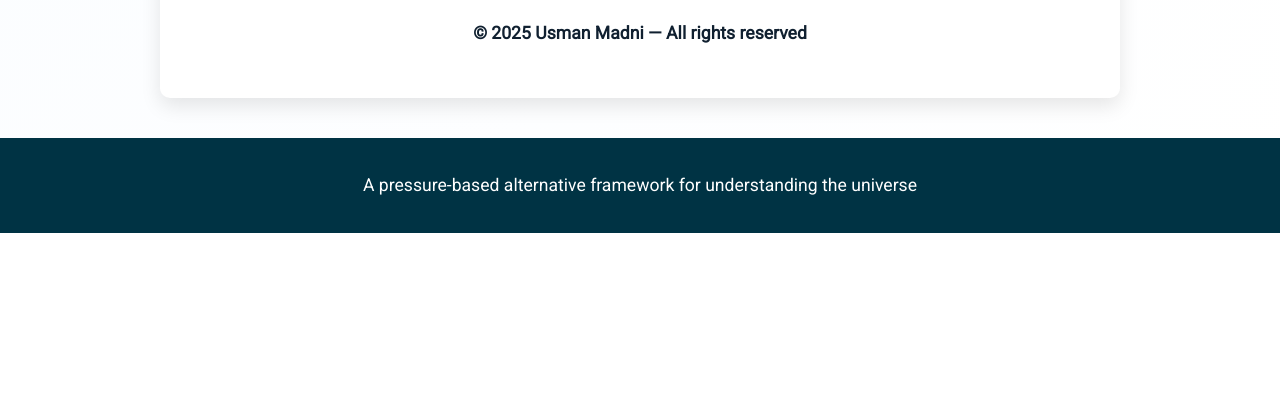
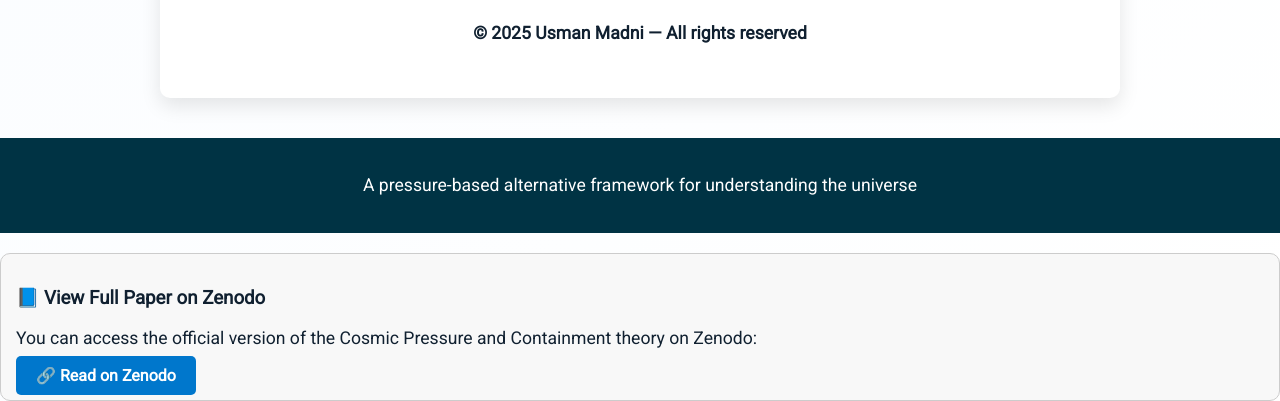
Before and after one commit to usmanmadni501/cosmic-pressure, a plain HTML site: page index.html in a window 1280 px wide. Shown: the part 5750-6151 px from the top of the page. Before the commit the page ends 5983 px from the top, so only its background shows below. Drawn offline with Linux system fonts and the light colour scheme.

Commit message:
Update index.html

```diff
--- a/index.html
+++ b/index.html
@@ -185,4 +185,14 @@
     <p>A pressure-based alternative framework for understanding the universe</p>
   </footer>
 </body>
+  <div style="margin-top: 20px; padding: 15px; border: 1px solid #ccc; border-radius: 10px; background-color: #f8f8f8;">
+  <h3>📘 View Full Paper on Zenodo</h3>
+  <p>
+    You can access the official version of the Cosmic Pressure and Containment theory on Zenodo:
+  </p>
+  <a href="https://zenodo.org/records/15828369" target="_blank" style="color: white; background-color: #0077cc; padding: 10px 20px; border-radius: 5px; text-decoration: none; font-weight: bold;">
+    🔗 Read on Zenodo
+  </a>
+</div>
+
 </html>
```
